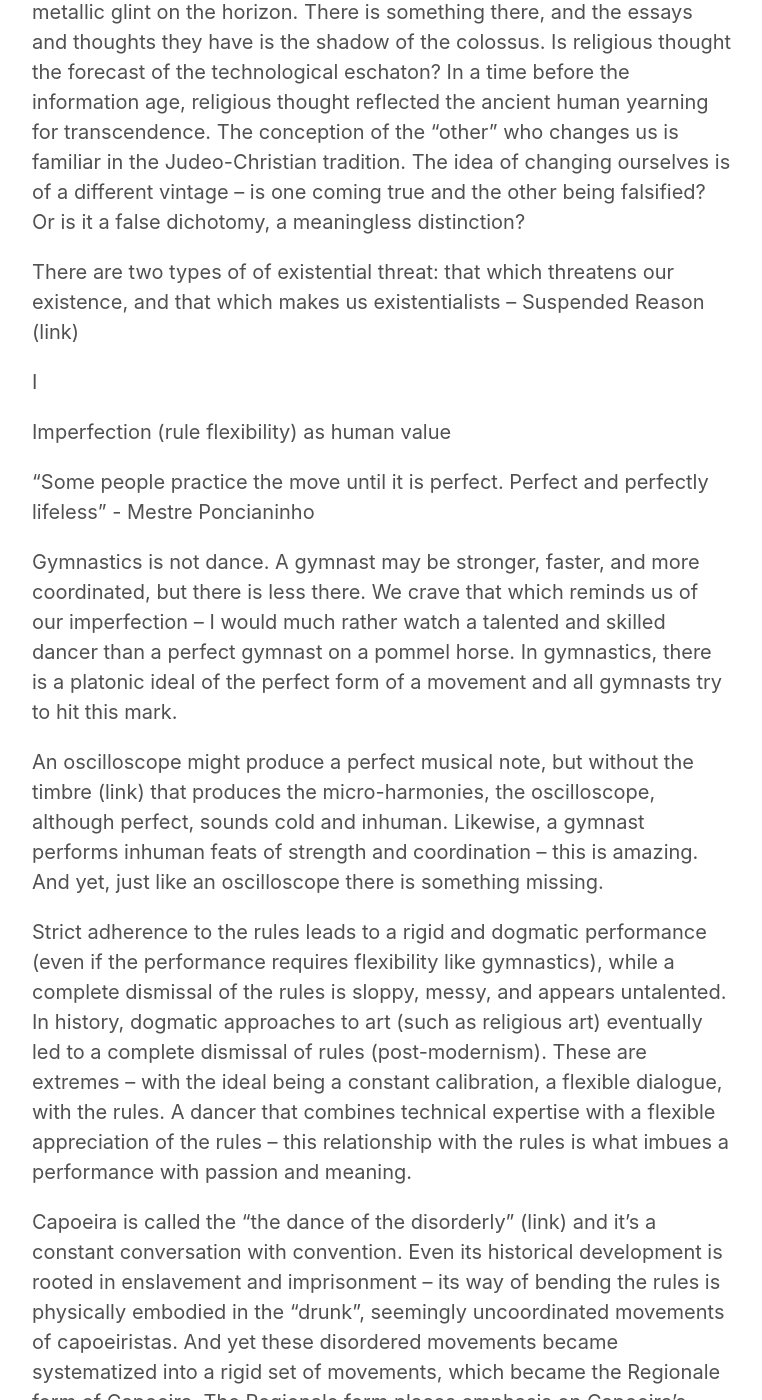
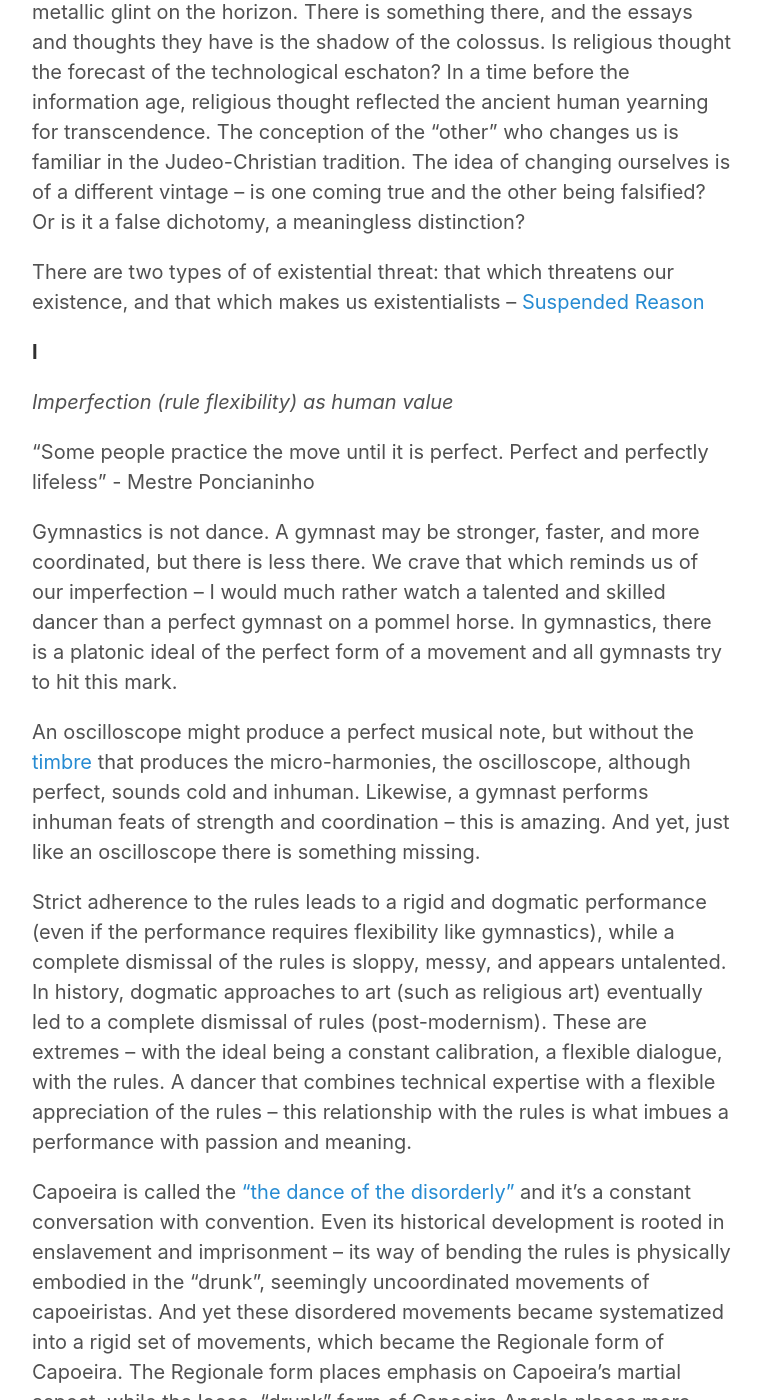
Before and after one commit to matthewsouthey/matthewsouthey.github.io, a Jekyll site: the page built from _posts/2017-12-17-imperfection.md, in a window 1280 px wide and 1400 px high, scrolled down 254 px. Shown: the whole window, without its empty margins (258-1020 px from the left). Built offline with Jekyll 4.4.1, drawn with Linux system fonts in a browser that asks for light colours; our own code applies the rules of GitHub Pages for plain Markdown files; comment, search, counter and statistics services are not loaded; some of the changed text lies outside the part shown.

Commit message:
Update 2017-12-17-imperfection.md

```diff
--- a/_posts/2017-12-17-imperfection.md
+++ b/_posts/2017-12-17-imperfection.md
@@ -5,37 +5,37 @@ comments: true
 ---
 They feel the thunderous footsteps ahead of them, they can see the metallic glint on the horizon. There is something there, and the essays and thoughts they have is the shadow of the colossus. Is religious thought the forecast of the technological eschaton? In a time before the information age, religious thought reflected the ancient human yearning for transcendence. The conception of the “other” who changes us is familiar in the Judeo-Christian tradition. The idea of changing ourselves is of a different vintage – is one coming true and the other being falsified? Or is it a false dichotomy, a meaningless distinction?
 
-There are two types of of existential threat: that which threatens our existence, and that which makes us existentialists – Suspended Reason (link)
+There are two types of of existential threat: that which threatens our existence, and that which makes us existentialists – [Suspended Reason](https://suspendedreason.com)
 
-I
+**I**
 
-Imperfection (rule flexibility) as human value
+_Imperfection (rule flexibility) as human value_
 
 “Some people practice the move until it is perfect. Perfect and perfectly lifeless” - Mestre Poncianinho
 
 Gymnastics is not dance. A gymnast may be stronger, faster, and more coordinated, but there is less there. We crave that which reminds us of our imperfection – I would much rather watch a talented and skilled dancer than a perfect gymnast on a pommel horse. In gymnastics, there is a platonic ideal of the perfect form of a movement and all gymnasts try to hit this mark.
 
-An oscilloscope might produce a perfect musical note, but without the timbre (link) that produces the micro-harmonies, the oscilloscope, although perfect, sounds cold and inhuman. Likewise, a gymnast performs inhuman feats of strength and coordination – this is amazing. And yet, just like an oscilloscope there is something missing.
+An oscilloscope might produce a perfect musical note, but without the [timbre](https://en.wikipedia.org/wiki/Timbre) that produces the micro-harmonies, the oscilloscope, although perfect, sounds cold and inhuman. Likewise, a gymnast performs inhuman feats of strength and coordination – this is amazing. And yet, just like an oscilloscope there is something missing.
 
 Strict adherence to the rules leads to a rigid and dogmatic performance (even if the performance requires flexibility like gymnastics), while a complete dismissal of the rules is sloppy, messy, and appears untalented. In history, dogmatic approaches to art (such as religious art) eventually led to a complete dismissal of rules (post-modernism). These are extremes – with the ideal being a constant calibration, a flexible dialogue, with the rules. A dancer that combines technical expertise with a  flexible appreciation of the rules – this relationship with the rules is what imbues a performance with passion and meaning.
 
-Capoeira is called the “the dance of the disorderly” (link) and it’s a constant conversation with convention. Even its historical development is rooted in enslavement and imprisonment – its way of bending the rules is physically embodied in the “drunk”, seemingly uncoordinated movements of capoeiristas. And yet these disordered movements became systematized into a rigid set of movements, which became the Regionale form of Capoeira. The Regionale form places emphasis on Capoeira’s martial aspect, while the loose, “drunk” form of Capoeira Angola places more emphasis on the game-like aspects. It is incredible to meet someone with great technical ability, who doesn’t lose sight of the game-like aspects and the ability to “bend the rules” (Mestre Poncianinho is perhaps one of these practitioners).
+Capoeira is called the [“the dance of the disorderly”](https://www.youtube.com/watch?v=SJXc6yMXBnM) and it’s a constant conversation with convention. Even its historical development is rooted in enslavement and imprisonment – its way of bending the rules is physically embodied in the “drunk”, seemingly uncoordinated movements of capoeiristas. And yet these disordered movements became systematized into a rigid set of movements, which became the Regionale form of Capoeira. The Regionale form places emphasis on Capoeira’s martial aspect, while the loose, “drunk” form of Capoeira Angola places more emphasis on the game-like aspects. It is incredible to meet someone with great technical ability, who doesn’t lose sight of the game-like aspects and the ability to “bend the rules” (Mestre Poncianinho is perhaps one of these practitioners).
 
-The various sports that involve acrobatic or gymnastic elements aren’t merely attempts to copy gymnastics – they contain so much more. Capoeira without storytelling, capoeira without the music, capoeira without the community – is not capoeira - it’s just bad gymnastics.We want to be doing other things besides the [perfect, ideal, platonic] movement, we want our movements to be more than gymnastics, we want to be perfectly imperfect.
+The various sports that involve acrobatic or gymnastic elements aren’t merely attempts to copy gymnastics – they contain so much more. Capoeira without storytelling, capoeira without the music, capoeira without the community – is not capoeira - it’s just bad gymnastics.We want to be doing other things besides the \[perfect, ideal, platonic] movement, we want our movements to be more than gymnastics, we want to be perfectly imperfect.
 
-[I know there is a fantastic community around gymnastics as well, with lots of creative people doing interesting work. I’m just pointing out the ways in which people seek more than just the “perfect form”]
+\[I know there is a fantastic community around gymnastics as well, with lots of creative people doing interesting work. I’m just pointing out the ways in which people seek more than just the “perfect form”]
 
-II
+**II**
 
-All human values have some form of utility (no matter the contortions necessary)
+_All human values have some form of utility (no matter the contortions necessary)_
 
 A value that is anti-utility, still has a utility value (since it is a value). The cliché debate: Altruism does nothing for oneself, yet people still perform altruistic actions – why?  Because it has a utility value, it DOES do something for oneself. Perhaps it makes you feel a certain way, emotionally or intellectually. It is simplistic that “people act altruistically because it makes them feel good”, This might be true, but someone might be altruistic for purely intellectual reasons. If you become emotionally crippled after taking a rock-to-the-head, you might still value altruism because you consider it “the right thing to do”. EVEN if an altruistic act caused you to feel emotionally ill, you might still pursue it if your intellectual convictions are strong enough.
 
 Even though altruism is supposed to be of “no benefit to oneself” it must serve you in some way – people don’t have specific values for no reason. So for any individual, there is a positive utility value for all their values, even if a particular value seems to have negative utility (donating all of one’s money to charity). What is fascinating is the contortions that people go through to derive utility from innocuous or even negative values – the utility value that people get from self-sabotage (victim identification), over-eating (pleasure seeking), self-hate (self-enforced penance) etc.
 
-III
+**III**
 
-AI is capable of maximizing any given value
+_AI is capable of maximizing any given value_
 
 There is an idea that we will still be making art in the future. Artists claim that “even if there is a superintelligent AI that is capable for optimizing any desired value, we will always treasure that which is imperfect and human”. But, imperfection itself is something that can be optimized for (dance vs gymnastics). A flexible relationship to the rules rather than maximizing a particular goal state, leads to a “Goldilocks level” of imperfection (neither too much or too little imperfection). There may be other ways of creating imperfection such as creating a plurality of goal states rather than just a single one.
 
```
